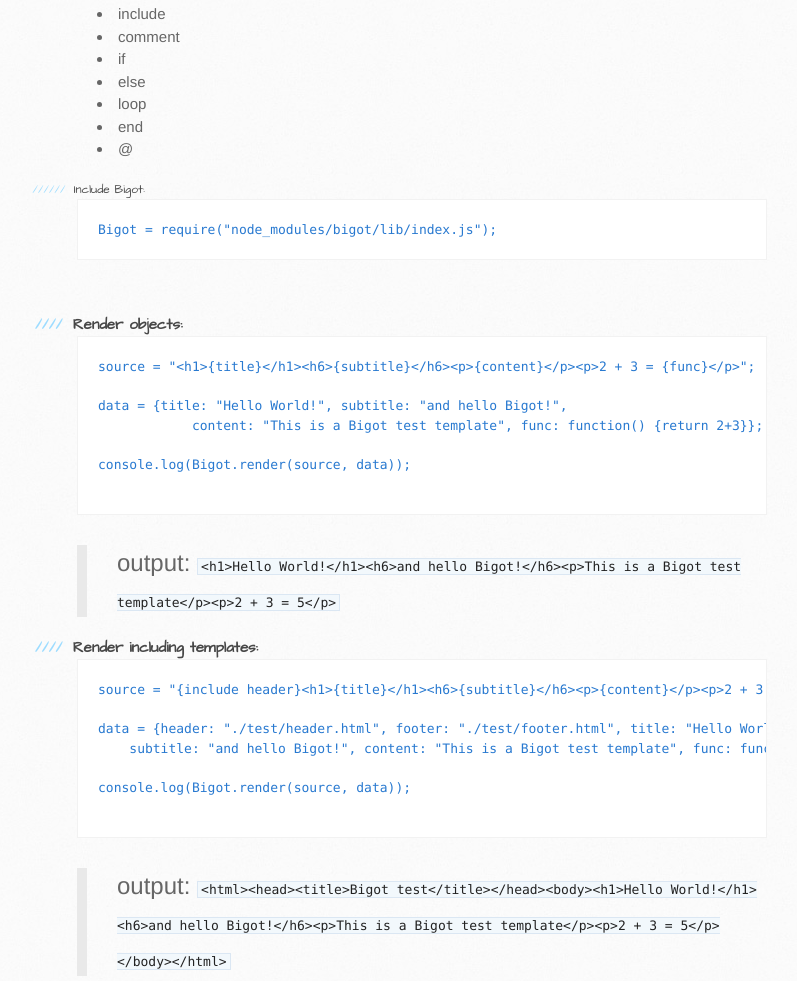
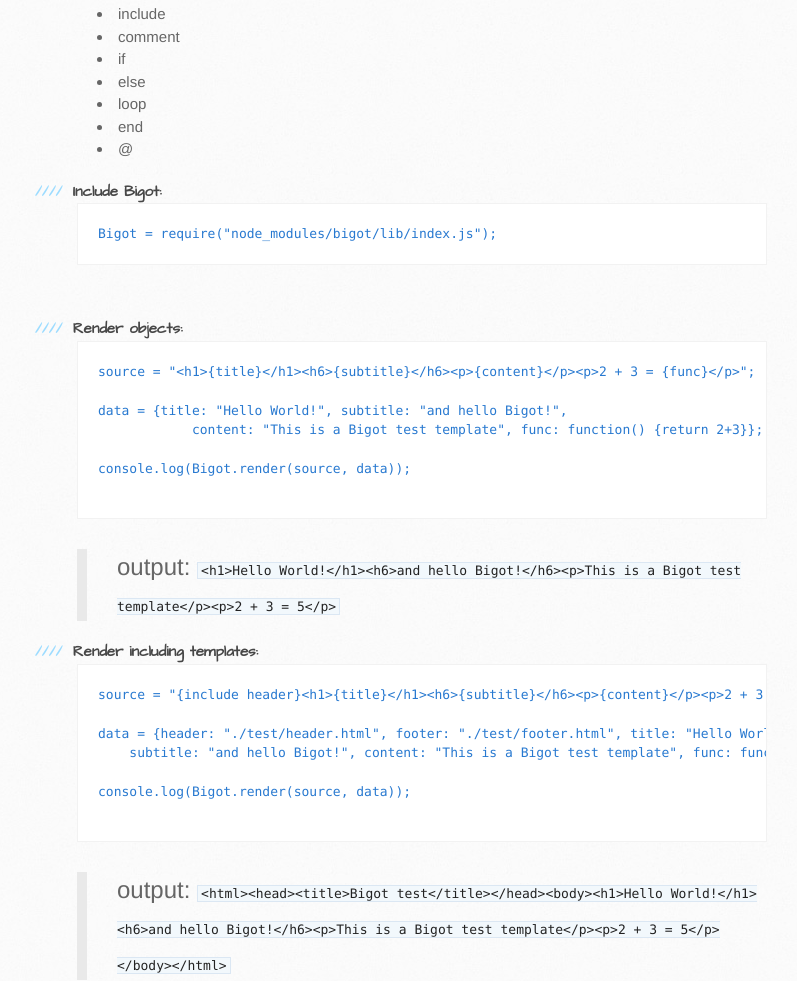
Before and after one commit to FireZenk/bigot, a plain HTML site: page index.html in a window 1280 px wide. Shown: the part 2228-3209 px from the top of the page, without its empty margins (93-890 px from the left). Drawn offline with Linux system fonts and the light colour scheme.

Commit message:
Update index.html

```diff
--- a/index.html
+++ b/index.html
@@ -72,8 +72,8 @@
 <li>loop</li>
 <li>end</li>
 <li>@</li>
-</ul><h6>
-<a name="include-bigot" class="anchor" href="#include-bigot"><span class="octicon octicon-link"></span></a>Include Bigot:</h6>
+</ul><h4>
+<a name="include-bigot" class="anchor" href="#include-bigot"><span class="octicon octicon-link"></span></a>Include Bigot:</h4>
 
 <pre><code>Bigot = require("node_modules/bigot/lib/index.js");
 </code></pre>
```
